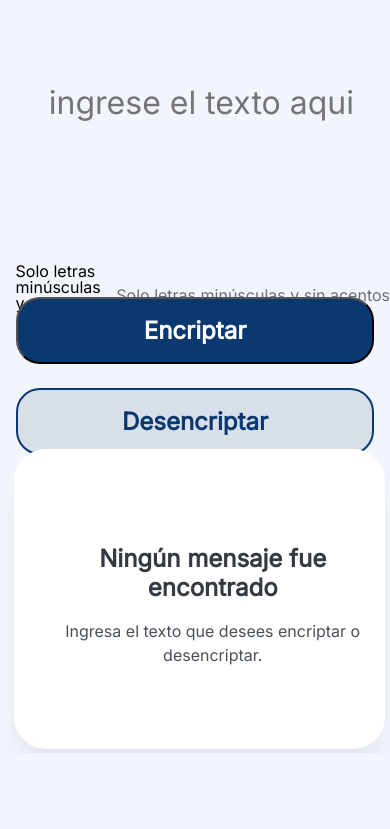
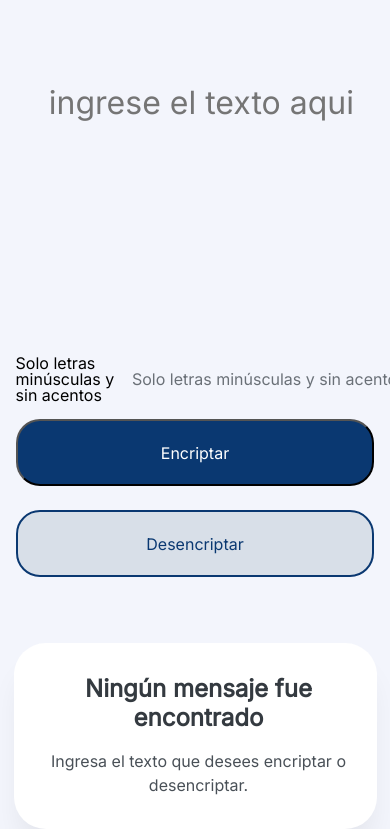
Before and after one commit to PlasmaDS/Encriptador, a plain HTML site: page index.html in a window 390 px wide. Shown: the part 91-920 px from the top of the page. Before the commit the page ends 844 px from the top, so only its background shows below. Drawn offline with Linux system fonts and the light colour scheme.

Commit message:
Mejoras en @media

```diff
--- a/index.html
+++ b/index.html
@@ -22,7 +22,7 @@
         id="textarea"
         name="textarea"
         placeholder="Ingrese el texto aqui"
-        oninput='this.style.height = "";this.style.height = this.scrollHeight + "px"'></textarea>
+        oninput='this.style.height = "";this.style.height = this.scrollHeight + "px";reorganizarElementos()'></textarea>
       <div id="conditionsBox">
         <span class="iconify" data-icon="bi:exclamation-circle-fill"
           >Solo letras minúsculas y sin acentos</span
--- a/script.js
+++ b/script.js
@@ -71,3 +71,18 @@ function decrypt() {
 function copyText() {
   navigator.clipboard.writeText(lastAction);
 }
+
+const root = document.documentElement;
+let alturaAnterior = 100;
+
+function reorganizarElementos() {
+  const textarea = document.querySelector("#textarea");
+  const alturaActual = textarea.clientHeight;
+  if (alturaActual >= alturaAnterior && alturaActual >= 680) {
+    root.style.setProperty("--altura-textarea", `${alturaActual - 628 + 48}px`);
+    alturaAnterior = alturaActual;
+  } else if (alturaActual < alturaAnterior && alturaActual >= 628) {
+    root.style.setProperty("--altura-textarea", `${alturaAnterior - 628}px`);
+    alturaAnterior = alturaActual;
+  }
+}
--- a/style.css
+++ b/style.css
@@ -1,3 +1,7 @@
+:root {
+  --altura-textarea: 40px;
+}
+
 * {
   font-family: "Inter";
   font-style: normal;
@@ -26,7 +30,6 @@ body {
   background: #f3f5fc;
   position: absolute;
   width: 44%;
-  height: 48px;
   left: 16%;
   top: 168px;
   font-weight: 400;
@@ -50,7 +53,7 @@ body {
   gap: 8px;
   position: absolute;
   left: 16%;
-  top: 82%;
+  top: calc(79% + var(--altura-textarea));
 }
 
 #conditions {
@@ -74,7 +77,7 @@ body {
   width: 44%;
   height: 67px;
   left: 16%;
-  top: 86%;
+  top: calc(82% + var(--altura-textarea));
 }
 
 button {
@@ -121,8 +124,8 @@ button {
   background-color: white;
   color: #495057;
   width: 336px;
-  min-height: 95%;
-  top: 26px;
+  min-height: 82%;
+  top: 32px;
   margin: 0 32px;
   font-weight: 400;
   font-size: 24px;
@@ -207,13 +210,13 @@ button {
 
   #buttons {
     width: 94%;
-    top: 46%;
+    top: 53%;
     left: 3%;
   }
 
   #conditionsBox {
     left: 4%;
-    top: 42%;
+    top: 50%;
   }
 
   #resultContainer {
@@ -221,7 +224,7 @@ button {
     left: unset;
     width: 100%;
     height: 300px;
-    top: 56%;
+    top: 63%;
     padding-right: unset;
   }
 
@@ -232,7 +235,7 @@ button {
 
   #resultText {
     width: 90%;
-    min-height: 84%;
+    min-height: 57%;
   }
 
   #manIllustration {
@@ -256,25 +259,65 @@ button {
   #copy {
     width: 50%;
     left: 25%;
-    top: 70%;
+    top: 72%;
   }
 }
 
 @media screen and (max-width: 480px) {
+  #textarea {
+    position: relative;
+    margin: 0 0 170px 0;
+    height: 270px;
+  }
+
+  #conditionsBox {
+    position: relative;
+    margin-bottom: 16px;
+  }
+
   #buttons {
+    position: relative;
     flex-direction: column;
     width: 92%;
     height: 160px;
     left: 4%;
+    margin-bottom: 64px;
+  }
+
+  button {
+    font-size: 16px;
+    font-weight: 400;
   }
 
   #resultContainer {
-    top: 64%;
+    position: relative;
+    top: 68%;
+    width: 98%;
+    height: unset;
+  }
+
+  #resultBox {
+    height: 186px;
+  }
+
+  #resultText {
+    position: relative;
+    top: 8%;
+    width: 84%;
+  }
+
+  #noMsessageYet {
+    width: 84%;
+    top: 0;
+    left: 0;
+    margin: 32px;
   }
 
   #copy {
+    position: relative;
+    left: 13%;
     width: 80%;
-    left: 13%;
+    top: auto;
   }
 
   br {
```
